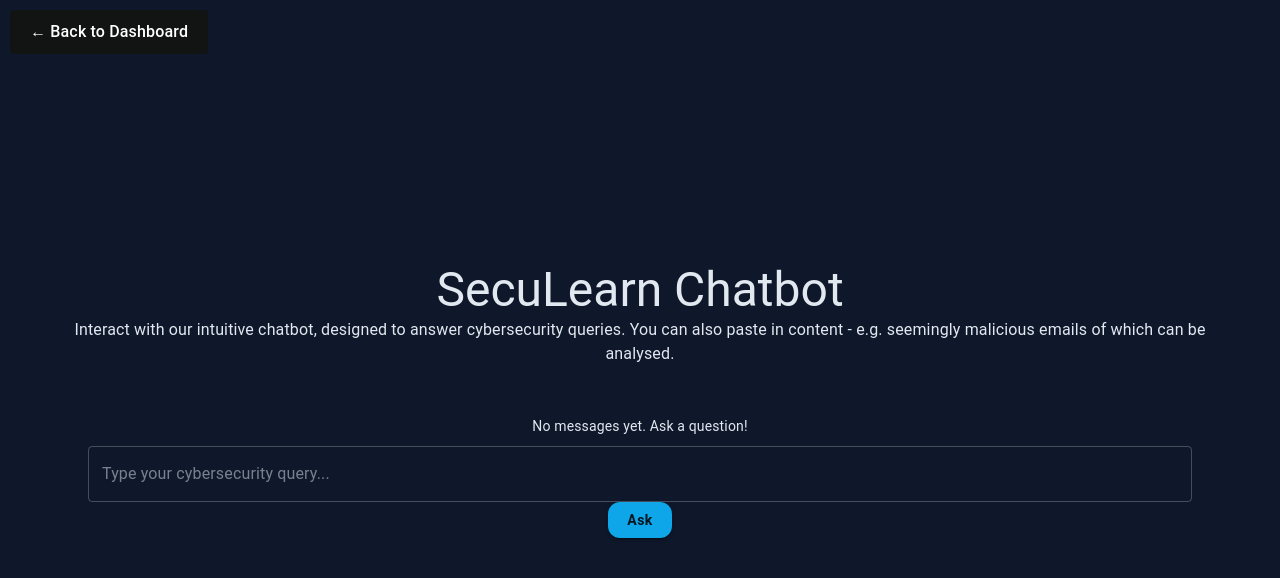
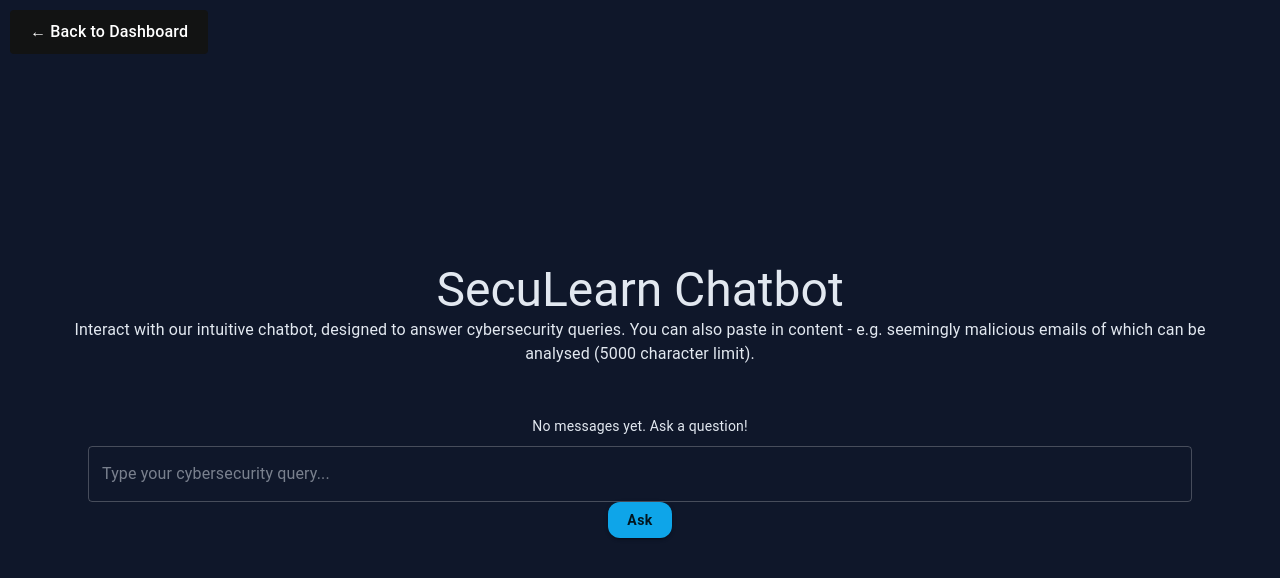
Before and after one commit to oliprev/OP_COMP3000, a React (Vite) app in the folder frontend/: page /main/gemini in a window 1280 px wide. Shown: the top 578 px of the page. Built offline with nearby package versions, Linux system fonts and the light colour scheme; sample sign-in values are in the browser's storage.

Commit message:
Final commit - adding character limit note to chatbot page

```diff
--- a/frontend/src/pages/CybersecurityQueryPage.jsx
+++ b/frontend/src/pages/CybersecurityQueryPage.jsx
@@ -39,7 +39,7 @@ function CybersecurityQueryPage() {
         <Container>
             <Link to = "/main" className = "back-link">← Back to Dashboard</Link>
             <Typography variant = 'h3' sx = {{ color: theme.palette.text.primary }}>SecuLearn Chatbot</Typography>
-            <Typography variant = 'body1' sx = {{ color: theme.palette.text.primary }}>Interact with our intuitive chatbot, designed to answer cybersecurity queries. You can also paste in content - e.g. seemingly malicious emails of which can be analysed.</Typography>
+            <Typography variant = 'body1' sx = {{ color: theme.palette.text.primary }}>Interact with our intuitive chatbot, designed to answer cybersecurity queries. You can also paste in content - e.g. seemingly malicious emails of which can be analysed (5000 character limit).</Typography>
 
             <Container sx = {{ marginTop: '40px', padding: '10px' }}>
                 {messages.length === 0 ? ( // If no messages, render message
```
